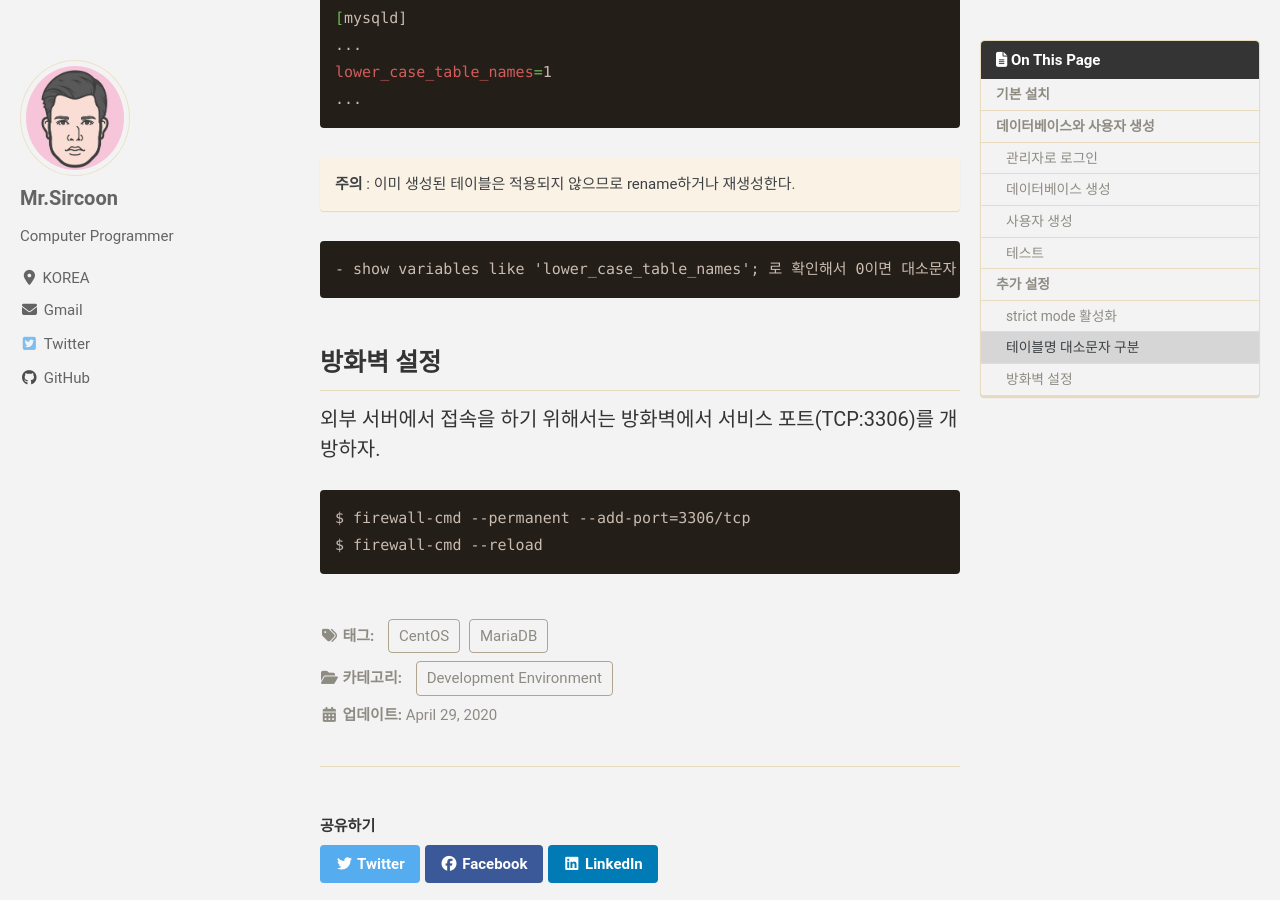
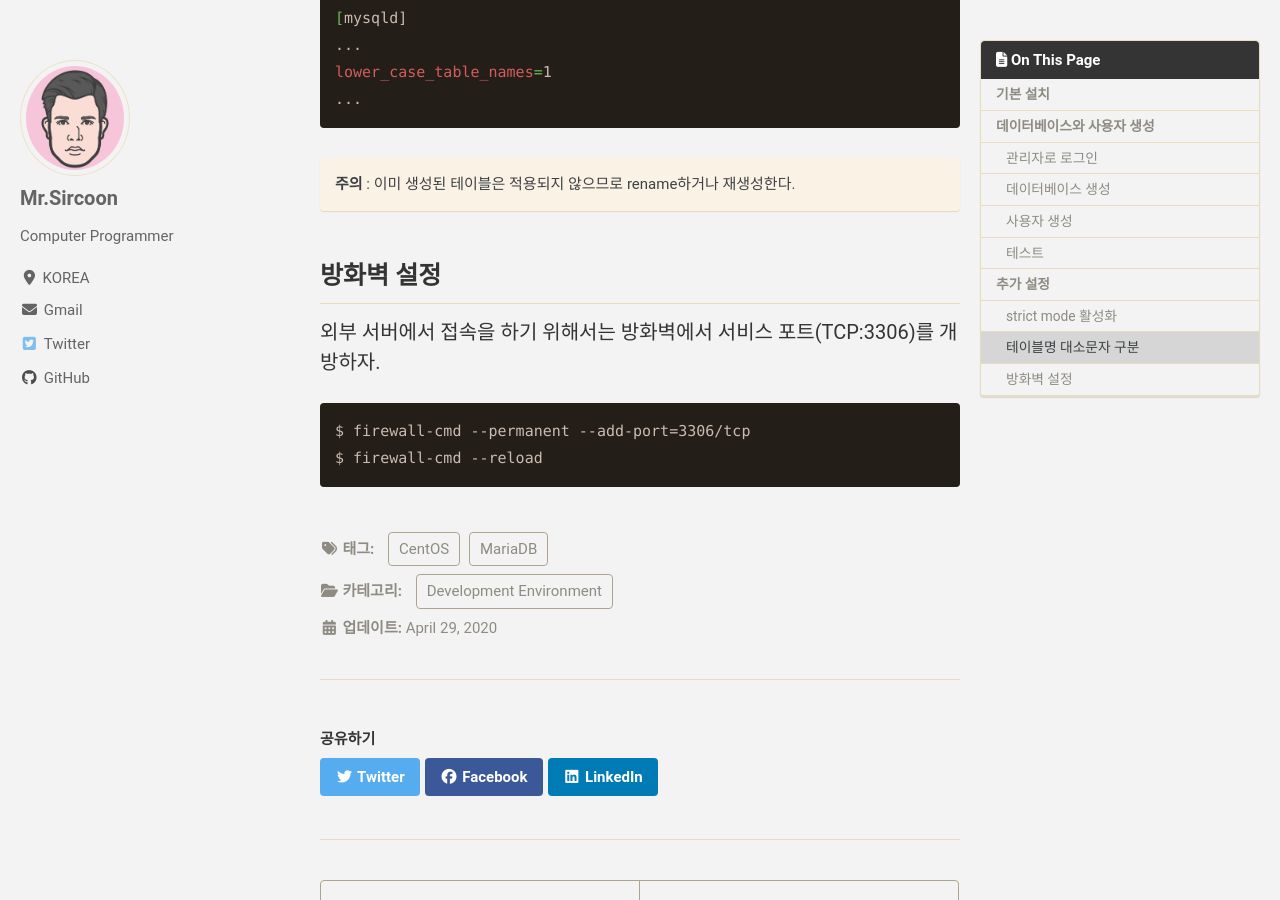
Before and after one commit to mrsoulware/mrsoulware.github.io, a Jekyll site: the page built from _posts/2020/2020-04-29-mariadb-quick-setup.md, in a window 1280 px wide and 900 px high, scrolled down 6258 px. Built offline with Jekyll 4.4.1, drawn with Linux system fonts in a browser that asks for light colours; cached includes are drawn as plain includes; nearby versions of some CDN libraries; some web fonts are replaced.

Commit message:
Update 2020-04-29-mariadb-quick-setup.md

````diff
--- a/_posts/2020/2020-04-29-mariadb-quick-setup.md
+++ b/_posts/2020/2020-04-29-mariadb-quick-setup.md
@@ -233,9 +233,6 @@ lower_case_table_names=1
 **주의** : 이미 생성된 테이블은 적용되지 않으므로 rename하거나 재생성한다.
 {: .notice--warning}
 
-```
-- show variables like 'lower_case_table_names'; 로 확인해서 0이면 대소문자 구분하는 것
-```
 
 ## 방화벽 설정
 
````
